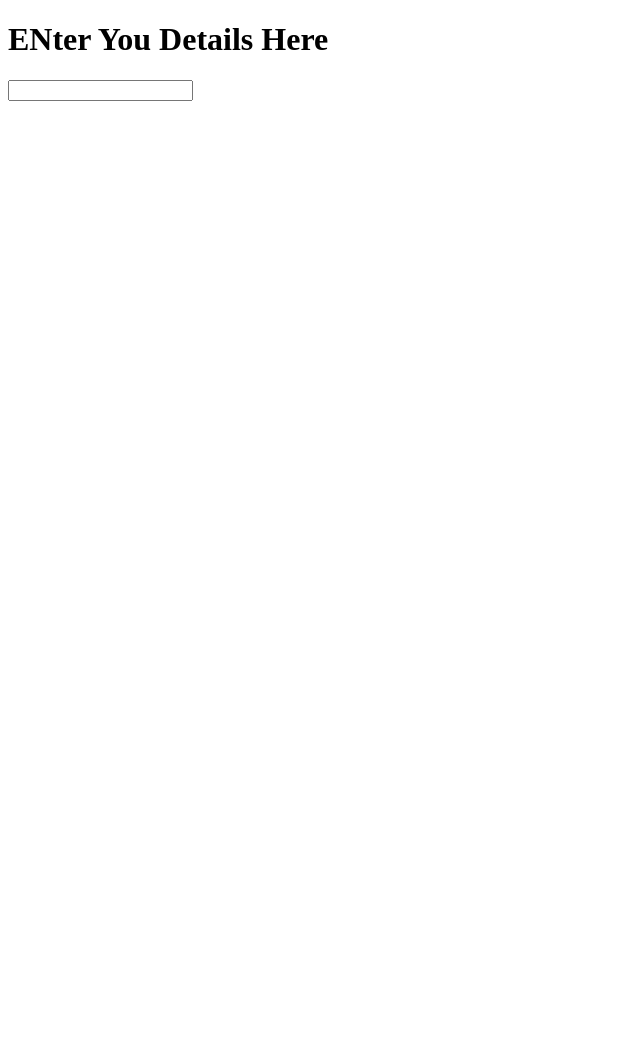
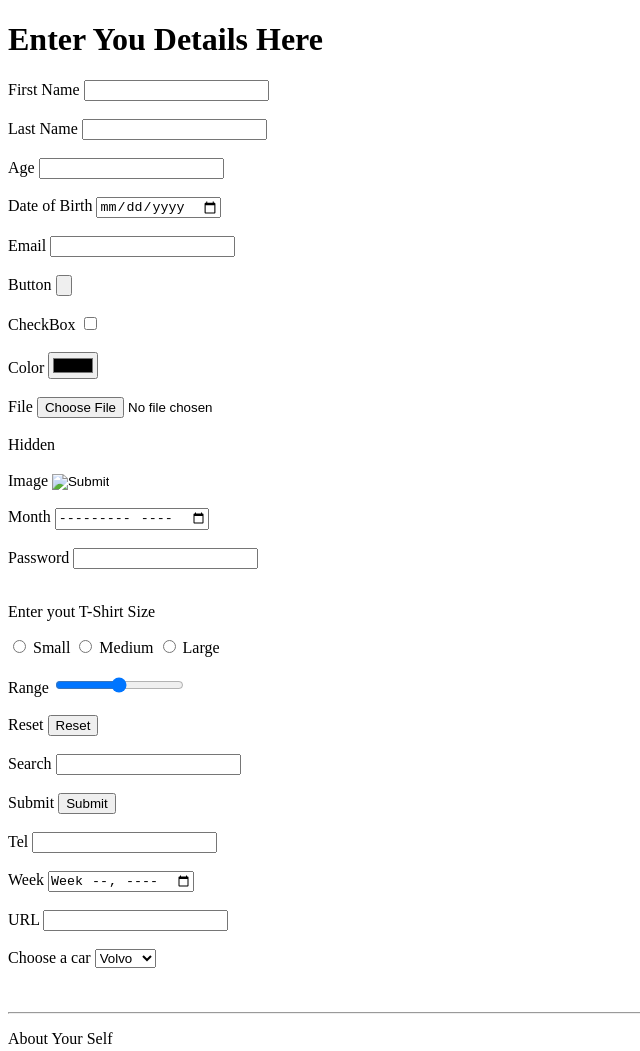
Before and after one commit to rajak7549/Web-Development-Project, a plain HTML site: page MycoolWebsite/contactDetails.html in a window 1280 px wide. Shown: the top 1051 px of the page, without its empty margins (0-640 px from the left). Before the commit the page ends 800 px from the top, so only its background shows below. Drawn offline with Linux system fonts and the light colour scheme.

Commit message:
Form Section Taking Input and

```diff
--- a/MycoolWebsite/contactDetails.html
+++ b/MycoolWebsite/contactDetails.html
@@ -6,9 +6,93 @@
     <title>Contact Details</title>
 </head>
 <body>
-    <h1>ENter You Details Here</h1>
+    <h1>Enter You Details Here</h1>
     <form action="">
-        <input type="text">
+        <label for="">First Name</label>
+        <input type="text" name="First Name">
+        <br><br>
+        <label for="">Last Name</label>
+        <input type="text" name="Last Name">
+        <br><br>
+        <label for="">Age</label>
+        <input type="number" name="Age">
+        <br><br>
+        <label for="date">Date of Birth</label>
+        <input id="date" type="date" name="" id="">
+        <br><br>
+        <label for="email">Email</label>
+        <input  id="email" type="email" name="" id="">
+        <br><br>
+        <label for="">Button</label>
+        <input type="button" name="" id="">
+        <br><br>
+        <label for="">CheckBox</label>
+        <input type="checkbox" name="" id="">
+        <br><br>
+        <label for="color">Color</label>
+        <input id="color" type="color" name="" id="">
+        <br><br>
+        <label for="">File</label>
+        <input type="file" name="" id="">
+        <br><br>
+        <label for="">Hidden</label>
+        <input type="hidden" name="" id="">
+        <br><br>
+        <label for="">Image</label>
+        <input type="image" name="" id="">
+        <br><br>
+        <label for="Month">Month</label>
+        <input id="Month" type="month" name="" id="">
+        <br><br>
+        <label for="password">Password</label>
+        <input id="password" type="password" name="" id="">
+        <br><br>
+        <p>Enter yout T-Shirt Size</p>
+        <input id="small"type="radio" name="T-ShirtSize" value="small">
+        <label for="small">Small</label>
+        <input id="Medium" type="radio" name="T-ShirtSize" value="Medium">
+        <label for="Medium">Medium</label>
+        <input id="Large" type="radio" name="T-ShirtSize" value="Large">
+        <label for="Large">Large</label>
+        <br><br>
+        <label for="">Range</label>
+        <input type="range" name="" id="">
+        <br><br>
+        <label for="reset">Reset</label>
+        <input id="reset" type="reset" name="" id="">
+        <br><br>
+        <label for="">Search</label>
+        <input type="search" name="" id="">
+        <br><br>
+        <label for="">Submit</label>
+        <input type="submit" name="" id="">
+        <br><br>
+        <label for="">Tel</label>
+        <input type="tel" name="" id="">
+        <br><br>
+        <label for="">Week</label>
+        <input type="week" name="" id="">
+        <br><br>
+        <label for="">URL</label>
+        <input type="url" name="" id="">
+        <br><br>
+
+
+        <label for="Cars">Choose a car</label>
+        <select name="Car" id="Cars">
+            <option value="Volvo">Volvo</option>
+            <option value="Ferari">Farari</option>
+            <option value="Dukati">Dukati</option>
+            <option value="Bolero">Bolero</option>
+        </select>
+        <br><br><br>
+        <hr>
+        <p>About Your Self</p>
+        <label for="about Your Self">About Your Self</label>
+        <textarea name="aboutyourself" id="about Your Self" cols="5" rows="20"></textarea>
+        <hr>
+
     </form>
+
 </body>
 </html>
```
